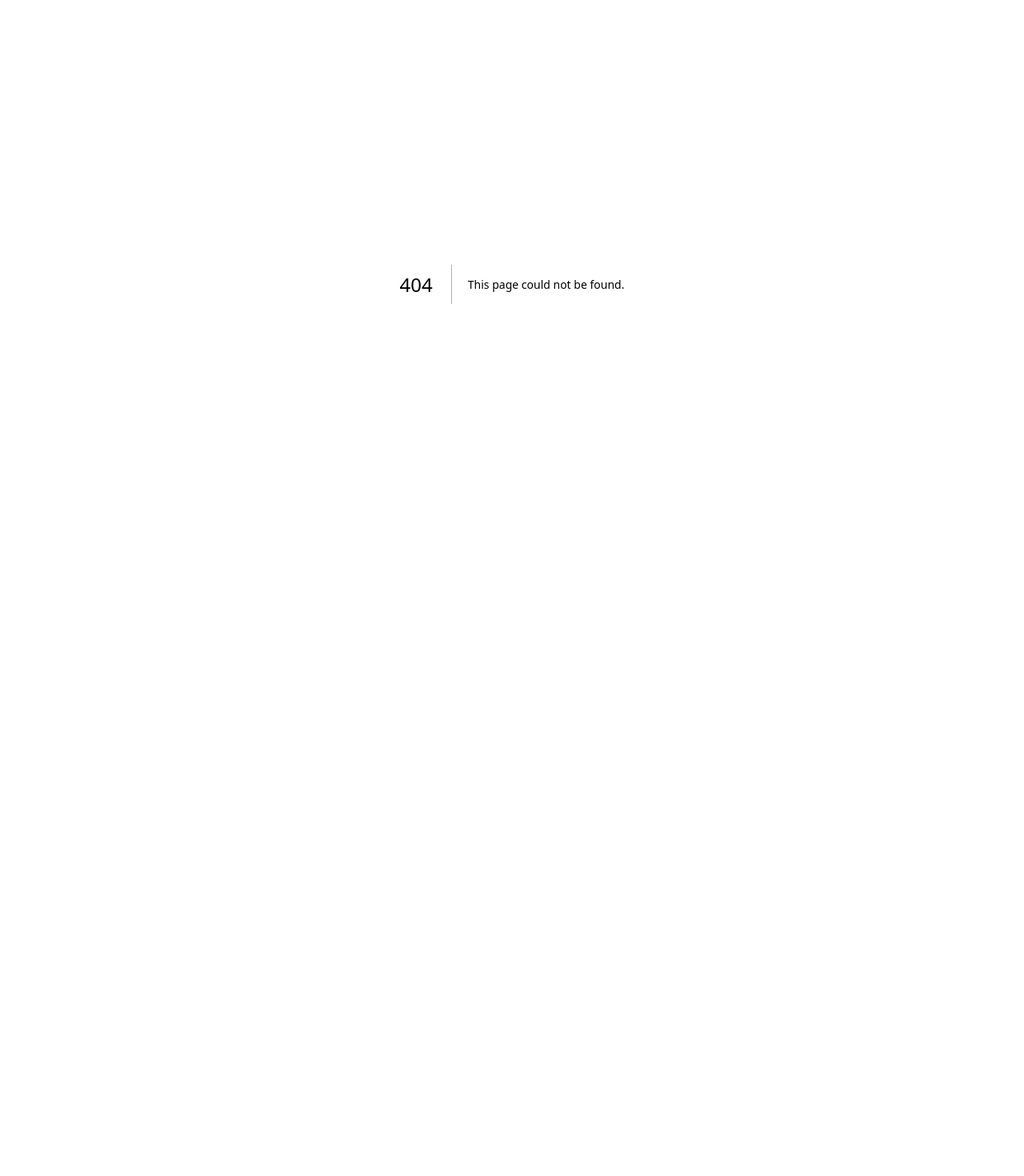
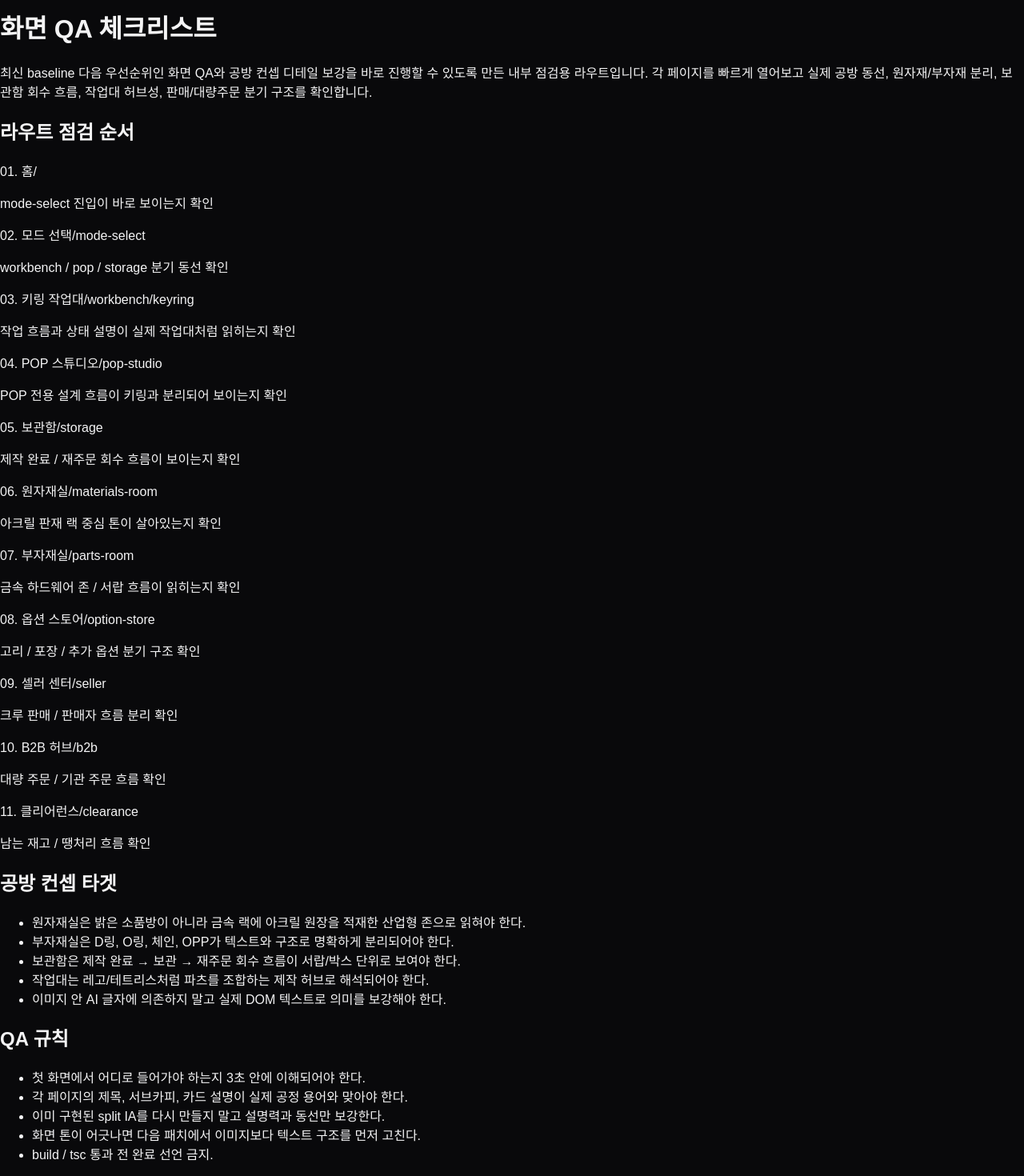
Before and after one commit to custombro/mall, a Next.js app: page /qa in a window 1280 px wide. Before the commit this address had no page. Shown: the part 177-1647 px from the top of the page at 80% size. Before the commit the page ends 932 px from the top, so only its background shows below. Built offline with nearby package versions, Linux system fonts and the light colour scheme.

Commit message:
feat(cb-mall): add split IA QA checklist route

```diff
--- /dev/null
+++ b/app/qa/page.tsx
@@ -0,0 +1,100 @@
+import Link from "next/link";
+
+const routeChecks = [
+  { href: "/", label: "홈", goal: "mode-select 진입이 바로 보이는지 확인" },
+  { href: "/mode-select", label: "모드 선택", goal: "workbench / pop / storage 분기 동선 확인" },
+  { href: "/workbench/keyring", label: "키링 작업대", goal: "작업 흐름과 상태 설명이 실제 작업대처럼 읽히는지 확인" },
+  { href: "/pop-studio", label: "POP 스튜디오", goal: "POP 전용 설계 흐름이 키링과 분리되어 보이는지 확인" },
+  { href: "/storage", label: "보관함", goal: "제작 완료 / 재주문 회수 흐름이 보이는지 확인" },
+  { href: "/materials-room", label: "원자재실", goal: "아크릴 판재 랙 중심 톤이 살아있는지 확인" },
+  { href: "/parts-room", label: "부자재실", goal: "금속 하드웨어 존 / 서랍 흐름이 읽히는지 확인" },
+  { href: "/option-store", label: "옵션 스토어", goal: "고리 / 포장 / 추가 옵션 분기 구조 확인" },
+  { href: "/seller", label: "셀러 센터", goal: "크루 판매 / 판매자 흐름 분리 확인" },
+  { href: "/b2b", label: "B2B 허브", goal: "대량 주문 / 기관 주문 흐름 확인" },
+  { href: "/clearance", label: "클리어런스", goal: "남는 재고 / 땡처리 흐름 확인" },
+];
+
+const sceneTargets = [
+  "원자재실은 밝은 소품방이 아니라 금속 랙에 아크릴 원장을 적재한 산업형 존으로 읽혀야 한다.",
+  "부자재실은 D링, O링, 체인, OPP가 텍스트와 구조로 명확하게 분리되어야 한다.",
+  "보관함은 제작 완료 → 보관 → 재주문 회수 흐름이 서랍/박스 단위로 보여야 한다.",
+  "작업대는 레고/테트리스처럼 파츠를 조합하는 제작 허브로 해석되어야 한다.",
+  "이미지 안 AI 글자에 의존하지 말고 실제 DOM 텍스트로 의미를 보강해야 한다.",
+];
+
+const qaRules = [
+  "첫 화면에서 어디로 들어가야 하는지 3초 안에 이해되어야 한다.",
+  "각 페이지의 제목, 서브카피, 카드 설명이 실제 공정 용어와 맞아야 한다.",
+  "이미 구현된 split IA를 다시 만들지 말고 설명력과 동선만 보강한다.",
+  "화면 톤이 어긋나면 다음 패치에서 이미지보다 텍스트 구조를 먼저 고친다.",
+  "build / tsc 통과 전 완료 선언 금지.",
+];
+
+export default function QAPage() {
+  return (
+    <main className="min-h-screen bg-neutral-950 text-white">
+      <div className="mx-auto max-w-6xl px-6 py-10">
+        <p className="text-xs font-semibold uppercase tracking-[0.28em] text-white/45">
+          CustomBro / Split IA QA
+        </p>
+
+        <h1 className="mt-3 text-4xl font-semibold tracking-tight">
+          화면 QA 체크리스트
+        </h1>
+
+        <p className="mt-4 max-w-4xl text-sm leading-7 text-white/70">
+          최신 baseline 다음 우선순위인 화면 QA와 공방 컨셉 디테일 보강을 바로 진행할 수 있도록 만든
+          내부 점검용 라우트입니다. 각 페이지를 빠르게 열어보고 실제 공방 동선, 원자재/부자재 분리,
+          보관함 회수 흐름, 작업대 허브성, 판매/대량주문 분기 구조를 확인합니다.
+        </p>
+
+        <section className="mt-10 grid gap-4 lg:grid-cols-2">
+          <div className="rounded-3xl border border-white/10 bg-white/5 p-6">
+            <h2 className="text-lg font-semibold">라우트 점검 순서</h2>
+            <div className="mt-4 grid gap-3">
+              {routeChecks.map((route, index) => (
+                <Link
+                  key={route.href}
+                  href={route.href}
+                  className="rounded-2xl border border-white/10 bg-black/20 px-4 py-4 transition hover:border-white/25 hover:bg-black/30"
+                >
+                  <div className="flex items-center justify-between gap-3">
+                    <span className="text-sm font-semibold">
+                      {String(index + 1).padStart(2, "0")}. {route.label}
+                    </span>
+                    <span className="text-xs text-white/45">{route.href}</span>
+                  </div>
+                  <p className="mt-2 text-sm leading-6 text-white/70">{route.goal}</p>
+                </Link>
+              ))}
+            </div>
+          </div>
+
+          <div className="grid gap-4">
+            <div className="rounded-3xl border border-white/10 bg-white/5 p-6">
+              <h2 className="text-lg font-semibold">공방 컨셉 타겟</h2>
+              <ul className="mt-4 space-y-3 text-sm leading-6 text-white/75">
+                {sceneTargets.map((item) => (
+                  <li key={item} className="rounded-2xl border border-white/10 bg-black/20 px-4 py-3">
+                    {item}
+                  </li>
+                ))}
+              </ul>
+            </div>
+
+            <div className="rounded-3xl border border-white/10 bg-white/5 p-6">
+              <h2 className="text-lg font-semibold">QA 규칙</h2>
+              <ul className="mt-4 space-y-3 text-sm leading-6 text-white/75">
+                {qaRules.map((item) => (
+                  <li key={item} className="rounded-2xl border border-white/10 bg-black/20 px-4 py-3">
+                    {item}
+                  </li>
+                ))}
+              </ul>
+            </div>
+          </div>
+        </section>
+      </div>
+    </main>
+  );
+}
```
